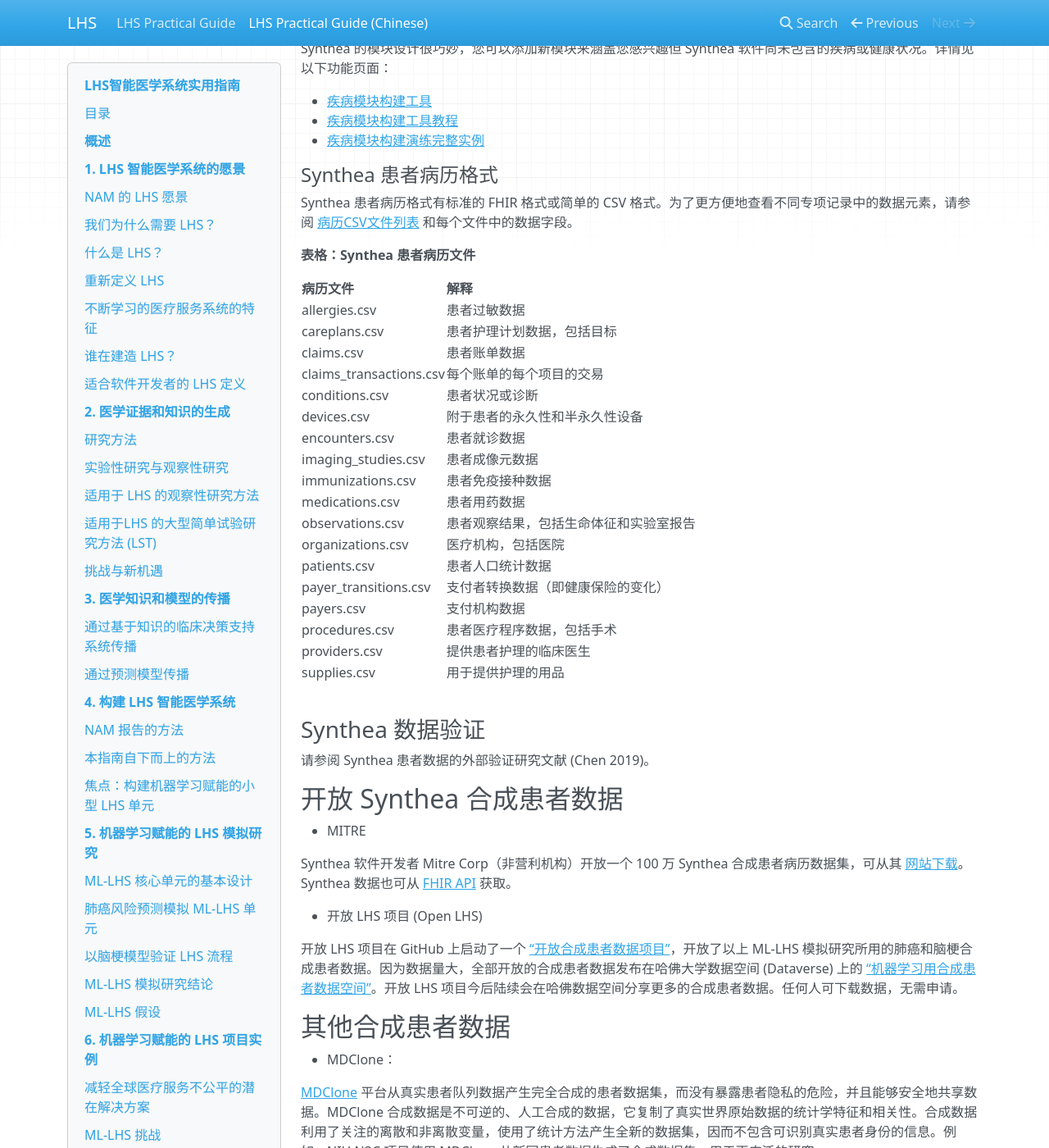
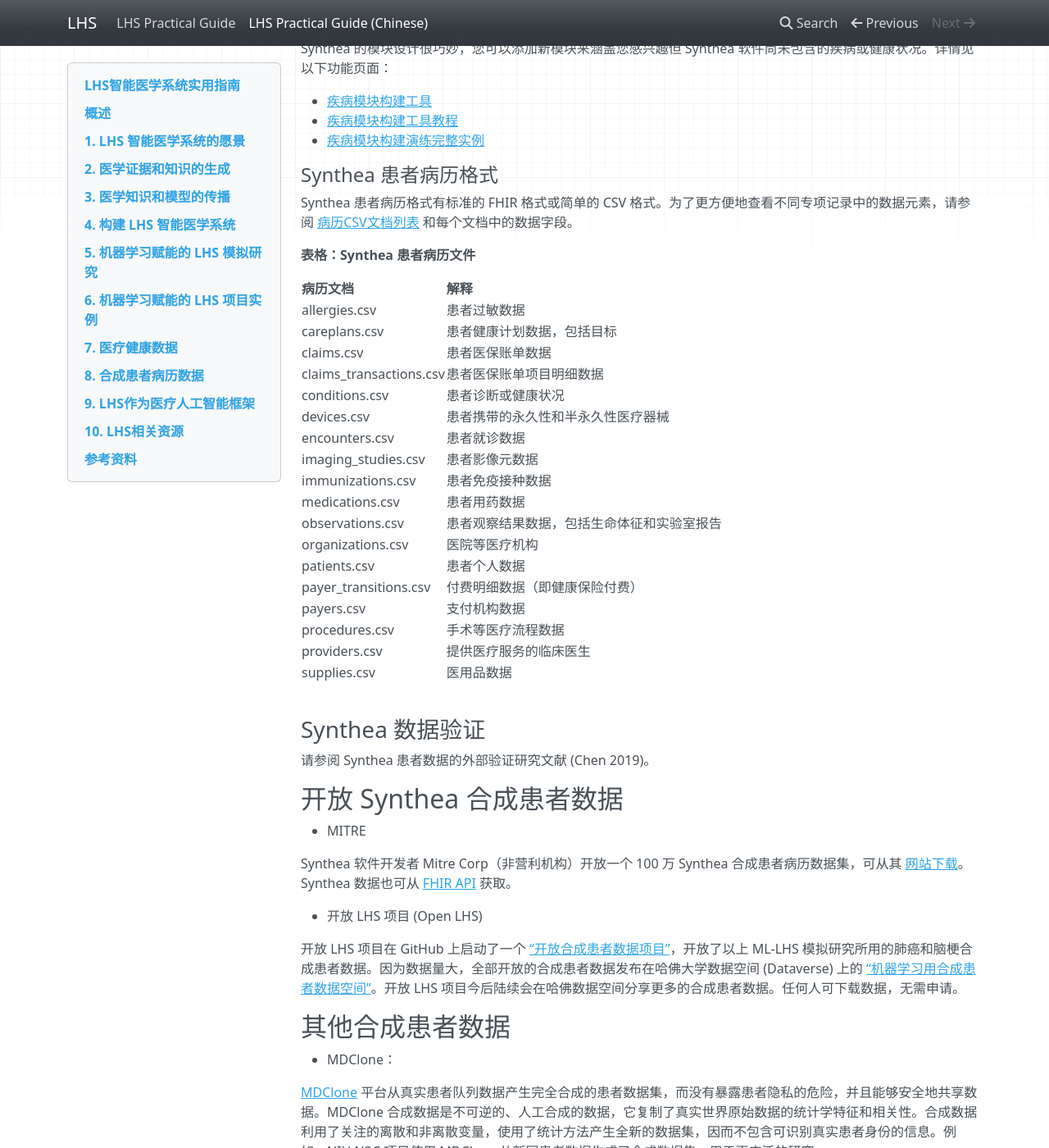
Before and after one commit to lhs-open/lhs-guide, an MkDocs documentation site: the page built from docs/index_zh.md, in a window 1280 px wide and 1400 px high, scrolled down 20012 px. Shown: the whole window at 82% size. Built offline with MkDocs 1.6.1, drawn with Linux system fonts in a browser that asks for light colours; nearby versions of some CDN libraries; some of the changed text lies outside the part shown.

Commit message:
fix sidebar for mkdocs theme

```diff
--- a/docs/index_zh.md
+++ b/docs/index_zh.md
@@ -47,7 +47,7 @@
 
 ### 下一步：
 
->   在阅读本快速实用指南后，如果您想尝试病历机器学习或 ML-LHS 研究，可先在 GitHub 上的 [开放合成数据项目](https://github.com/lhs-open/synthetic-data) 查看已有数据。如果您需要新的合成数据，可email我 (ajchen at web2express.org) 讨论如何产生新数据。合成数据有望加速您的项目进程，开源 Synthea 技术能够模拟各种疾病或健康状况，可能是您所需的合成数据的起点
+>   在阅读本快速实用指南后，如果您想尝试病历机器学习或 ML-LHS 研究，可先在 GitHub 上的 [开放合成数据项目](https://github.com/lhs-open/synthetic-data) 查看已有数据。如果您需要新的合成数据，可email我 (ajchen(at) web2express.org) 讨论如何产生新数据。合成数据有望加速您的项目进程，开源 Synthea 技术能够模拟各种疾病或健康状况，可能是您所需的合成数据的起点
 
 ---
 
@@ -595,30 +595,30 @@ Synthea 的模块设计很巧妙，您可以添加新模块来涵盖您感兴趣
 
 #### Synthea 患者病历格式
 
-Synthea 患者病历格式有标准的 FHIR 格式或简单的 CSV 格式。为了更方便地查看不同专项记录中的数据元素，请参阅 [病历CSV文件列表](https://github.com/synthetichealth/synthea/wiki/CSV-File-Data-Dictionary) 和每个文件中的数据字段。
+Synthea 患者病历格式有标准的 FHIR 格式或简单的 CSV 格式。为了更方便地查看不同专项记录中的数据元素，请参阅 [病历CSV文档列表](https://github.com/synthetichealth/synthea/wiki/CSV-File-Data-Dictionary) 和每个文档中的数据字段。
 
 **表格：Synthea 患者病历文件**
 
-病历文件	|解释
+病历文档	|解释
 --------|-----------
 allergies.csv	|患者过敏数据
-careplans.csv	|患者护理计划数据，包括目标
-claims.csv	|患者账单数据
-claims_transactions.csv	|每个账单的每个项目的交易
-conditions.csv	|患者状况或诊断
-devices.csv	|附于患者的永久性和半永久性设备
+careplans.csv	|患者健康计划数据，包括目标
+claims.csv	|患者医保账单数据
+claims_transactions.csv	|患者医保账单项目明细数据
+conditions.csv	|患者诊断或健康状况
+devices.csv	|患者携带的永久性和半永久性医疗器械
 encounters.csv	|患者就诊数据
-imaging_studies.csv	|患者成像元数据
+imaging_studies.csv	|患者影像元数据
 immunizations.csv	|患者免疫接种数据
 medications.csv	|患者用药数据
-observations.csv	|患者观察结果，包括生命体征和实验室报告
-organizations.csv	|医疗机构，包括医院
-patients.csv	|患者人口统计数据
-payer_transitions.csv	|支付者转换数据（即健康保险的变化）
+observations.csv	|患者观察结果数据，包括生命体征和实验室报告
+organizations.csv	|医院等医疗机构
+patients.csv	|患者个人数据
+payer_transitions.csv	|付费明细数据（即健康保险付费）
 payers.csv	|支付机构数据
-procedures.csv	|患者医疗程序数据，包括手术
-providers.csv	|提供患者护理的临床医生
-supplies.csv	|用于提供护理的用品
+procedures.csv	|手术等医疗流程数据
+providers.csv	|提供医疗服务的临床医生
+supplies.csv	|医用品数据
 
 <br>
 
--- a/mkdocs.yml
+++ b/mkdocs.yml
@@ -1,8 +1,14 @@
 site_name: LHS
 site_url: ""
+site_description: "LHS Practical Guide for clinical teams and developers to explore and build learning health systems quickly."
 use_directory_urls: false
 #theme: readthedocs
+theme:
+  name: mkdocs
+  nav_style: dark
+  navigation_depth: 1
 nav:
-    - LHS Practical Guide: index.md
-    - LHS Practical Guide (Chinese): index_zh.md
-#    - Building ML-enable LHS: ml-lhs/index.html
+  - LHS Practical Guide: index.md
+  - LHS Practical Guide (Chinese): index_zh.md
+#  - Building ML-enable LHS: ml-lhs/index.html
+#plugins: []
```
Also changed, not shown: docs/index.md (+7 -7 lines).
